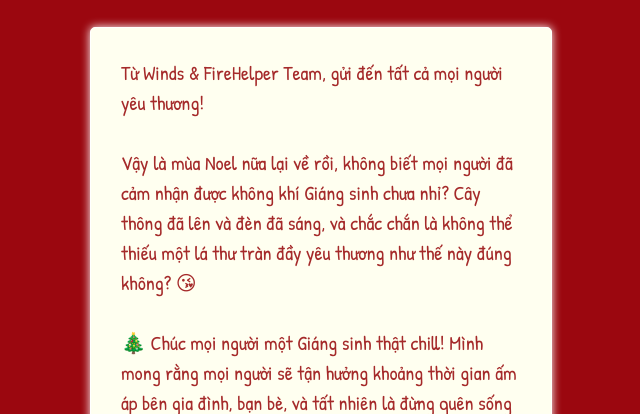
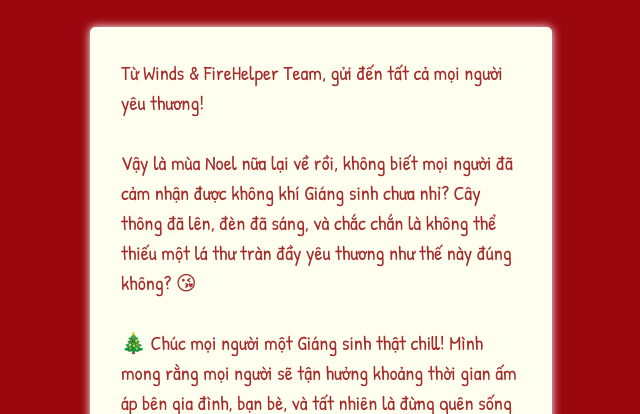
Before and after one commit to DatIT-026/ChristmasWinds, a plain HTML site: page index.html in a window 1280 px wide. Both pictures are taken after a click on the element 640 px from the left and 300 px from the top of the page. Shown: the part 386-800 px from the top of the page, without its empty margins (319-959 px from the left). Drawn offline with Linux system fonts and the light colour scheme.

Commit message:
new-updated!

```diff
--- a/index.html
+++ b/index.html
@@ -205,7 +205,7 @@
 			Từ Winds & FireHelper Team, gửi đến tất cả mọi người yêu thương!<br />
 			<br />
 			Vậy là mùa Noel nữa lại về rồi, không biết mọi người đã cảm nhận được không khí Giáng sinh chưa nhỉ? Cây
-			thông đã lên và đèn đã sáng, và chắc chắn là không thể thiếu một lá thư tràn đầy yêu thương như thế này đúng
+			thông đã lên, đèn đã sáng, và chắc chắn là không thể thiếu một lá thư tràn đầy yêu thương như thế này đúng
 			không? 😘<br />
 			<br />
 			🎄 Chúc mọi người một Giáng sinh thật chill!
```
